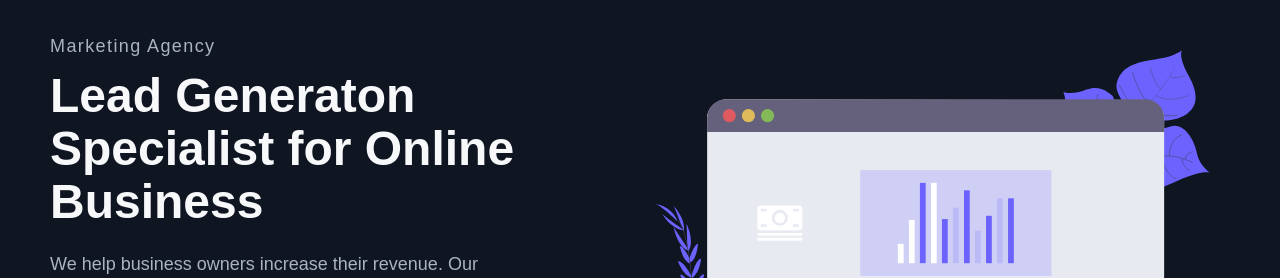
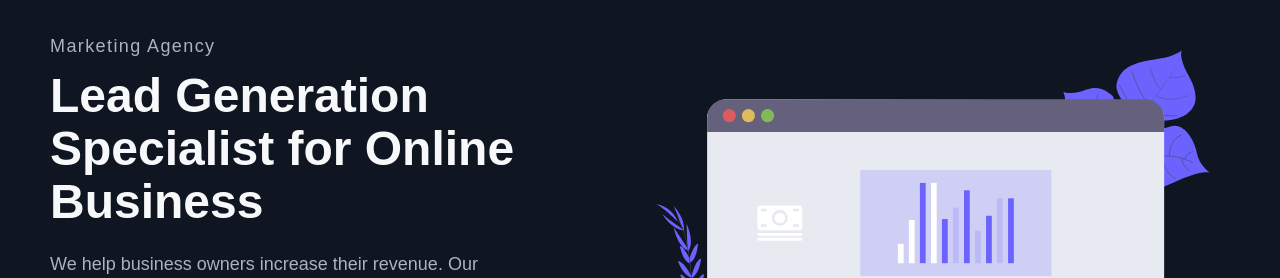
Before and after one commit to jgcastro/styled-components, a React (Create React App) app: page / in a window 1280 px wide. Shown: the part 202-480 px from the top of the page. Built offline with nearby package versions, Linux system fonts and the light colour scheme.

Commit message:
Fixed a typo

```diff
--- a/src/Pages/HomePage/Data.js
+++ b/src/Pages/HomePage/Data.js
@@ -6,7 +6,7 @@ export const homeObjOne = {
     lightTextDesc: true,
     buttonLabel: 'Get Started',
     description: 'We help business owners increase their revenue. Our team of unique specialist can help you acheive your business goals',
-    headLine: 'Lead Generaton Specialist for Online Business',
+    headLine: 'Lead Generation Specialist for Online Business',
     lightText: true,
     topLine: 'Marketing Agency',
     primary: true,
```
